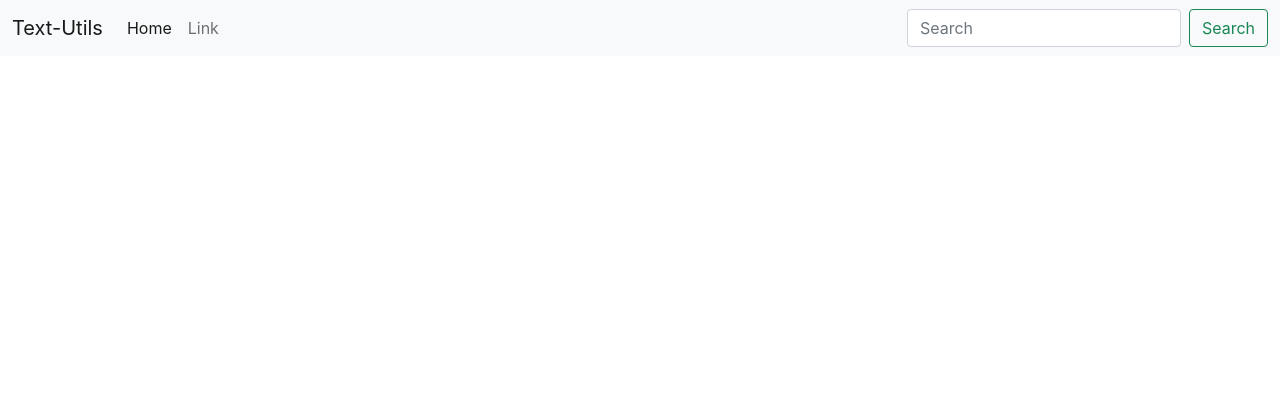
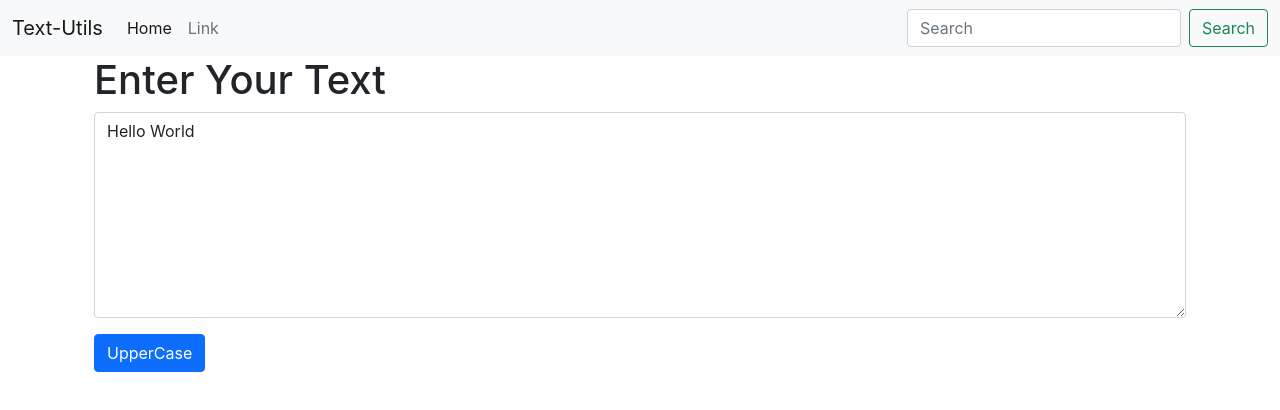
Before and after one commit to Karan0811/text-utils, a React (Create React App) app: page / in a window 1280 px wide. Shown: the top 410 px of the page. Built offline with nearby package versions, Linux system fonts and the light colour scheme.

Commit message:
upper case logic added

```diff
--- a/src/App.js
+++ b/src/App.js
@@ -1,10 +1,14 @@
 import './App.css';
 import NavBar from './components/NavBar';
+import TextForm from './components/TextForm';
 
 function App() {
   return (
     <>
-    <NavBar title = "Text-Utils"/>
+      <NavBar title='Text-Utils' />
+      <div className='container'>
+        <TextForm heading='Enter Your Text' />
+      </div>
     </>
   );
 }
--- a/src/components/NavBar.js
+++ b/src/components/NavBar.js
@@ -33,14 +33,14 @@ export default function NavBar(props) {
                 </a>
               </li>
             </ul>
-            <form class='d-flex'>
+            <form className='d-flex'>
               <input
-                class='form-control me-2'
+                className='form-control me-2'
                 type='search'
                 placeholder='Search'
                 aria-label='Search'
               />
-              <button class='btn btn-outline-success' type='submit'>
+              <button className='btn btn-outline-success' type='submit'>
                 Search
               </button>
             </form>
--- /dev/null
+++ b/src/components/TextForm.js
@@ -0,0 +1,30 @@
+import React from 'react';
+import { useState } from 'react';
+
+export default function TextForm(props) {
+    const [text,setText] = useState("Hello World")
+    let changeToUpperCase = () => {
+        let newText = text.toUpperCase()
+        setText(newText)
+    }
+    let handleChange = (event) => {
+        setText(event.target.value)
+    }
+  return (
+    <>
+    <div className="container">
+    <h1>{props.heading}</h1>
+      <div className='mb-3'>
+        <textarea
+        value={text}
+        onChange={handleChange}
+          className='form-control'
+          id='exampleFormControlTextarea1'
+          rows='8'
+        ></textarea>
+      </div>
+      <button type="button" className="btn btn-primary" onClick={changeToUpperCase}>UpperCase</button>
+      </div>
+    </>
+  );
+}
```
